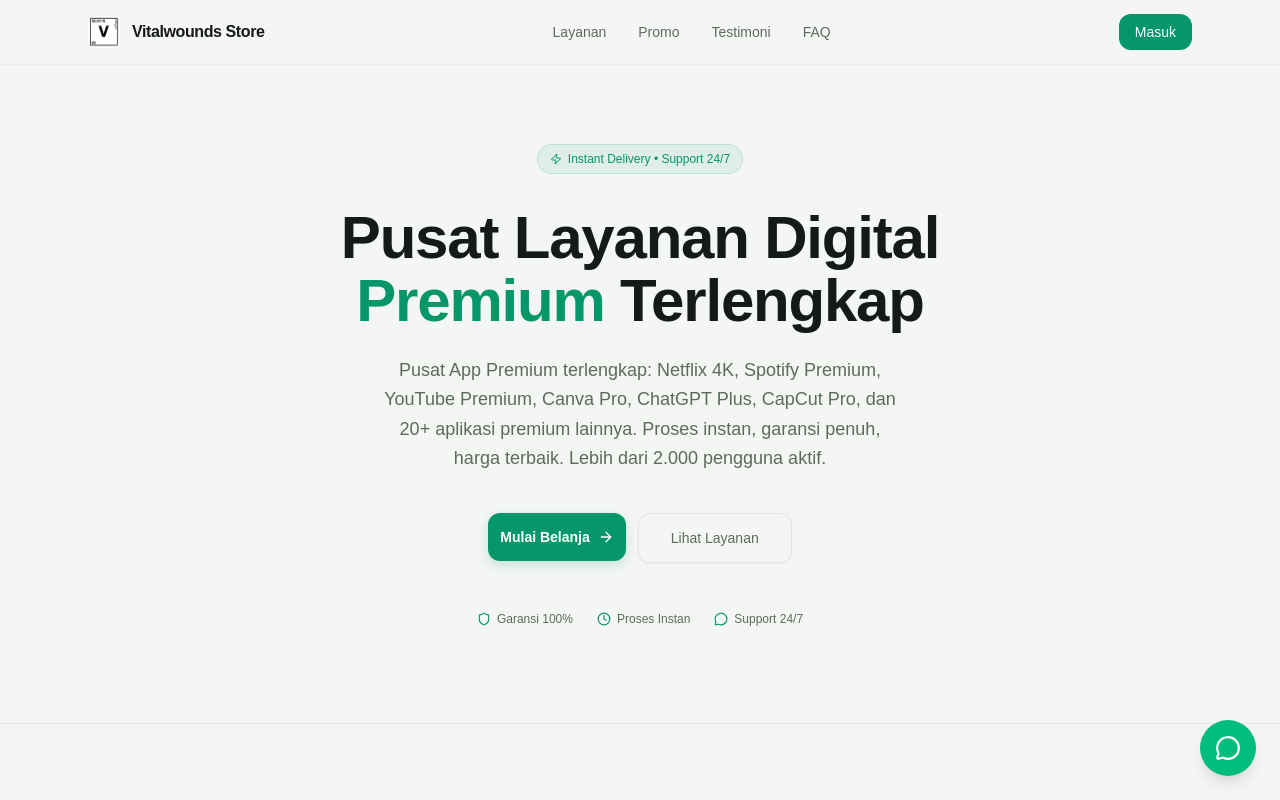
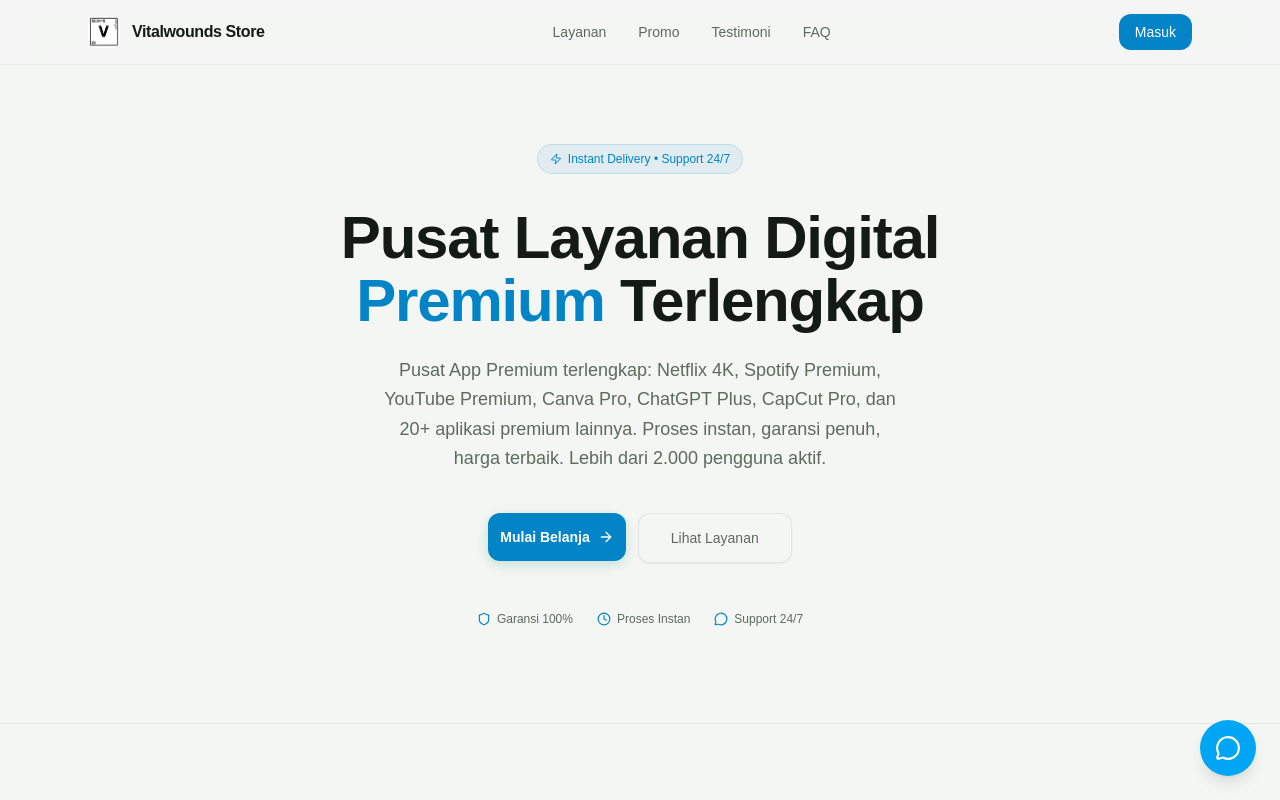
Before and after one commit to marhenrik635-oss/vitalwounds-store, a React (Vite) app: page / in a window 1280 px wide. Shown: the top 800 px of the page. Built offline with nearby package versions, Linux system fonts and the light colour scheme; no server answers.

Commit message:
style: replace all green/emerald with sky blue tones

```diff
--- a/src/components/LandingPage.tsx
+++ b/src/components/LandingPage.tsx
@@ -513,7 +513,7 @@ export default function LandingPage({ navigateTo, isLoggedIn }: LPProps) {
         href="https://wa.me/6288983082523?text=Halo%20Vitalwounds%20Store%2C%20saya%20mau%20tanya%20produk"
         target="_blank"
         rel="noopener noreferrer"
-        className="fixed bottom-6 right-6 z-50 w-14 h-14 rounded-full bg-emerald-500 hover:bg-emerald-600 text-white shadow-lg hover:shadow-xl flex items-center justify-center transition-all duration-300 hover:scale-110 active:scale-95 cursor-pointer"
+        className="fixed bottom-6 right-6 z-50 w-14 h-14 rounded-full bg-sky-500 hover:bg-sky-600 text-white shadow-lg hover:shadow-xl flex items-center justify-center transition-all duration-300 hover:scale-110 active:scale-95 cursor-pointer"
         aria-label="Hubungi via WhatsApp"
       >
         <MessageCircle size={26} />
--- a/src/components/TosPage.tsx
+++ b/src/components/TosPage.tsx
@@ -352,7 +352,7 @@ export default function TosPage() {
             className="mt-16 text-center"
           >
             <div className="bg-vw-surface rounded-2xl border border-vw-border p-6 sm:p-8">
-              <CheckCircle size={20} className="text-emerald-500 mx-auto mb-3" />
+              <CheckCircle size={20} className="text-sky-500 mx-auto mb-3" />
               <p className="text-sm font-medium text-vw-text mb-1">Ada pertanyaan?</p>
               <p className="text-xs text-vw-text-muted mb-4 max-w-sm mx-auto">
                 Tim support kami siap membantu 7 hari seminggu. Jangan ragu untuk menghubungi kami.
--- a/src/index.css
+++ b/src/index.css
@@ -34,7 +34,7 @@
   --color-input: var(--color-vw-border);
   --color-ring: var(--color-vw-accent);
 
-  /* === LIGHT MODE (default) — distinctive emerald palette === */
+  /* === LIGHT MODE (default) — distinctive sky palette === */
   --color-vw-bg: #F4F6F4;
   --color-vw-surface: #FFFFFF;
   --color-vw-text: #141A16;
@@ -42,8 +42,8 @@
   --color-vw-muted: #8A9A8A;
   --color-vw-border: rgba(0, 0, 0, 0.07);
   --color-vw-border-medium: rgba(0, 0, 0, 0.12);
-  --color-vw-accent: #059669;
-  --color-vw-accent-hover: #047857;
+  --color-vw-accent: #0284c7;
+  --color-vw-accent-hover: #0369a1;
   --color-vw-accent-light: rgba(5, 150, 105, 0.10);
   --color-vw-accent-subtle: rgba(5, 150, 105, 0.05);
 
@@ -103,8 +103,8 @@ html.light {
   --color-vw-muted: #8A9A8A;
   --color-vw-border: rgba(0, 0, 0, 0.07);
   --color-vw-border-medium: rgba(0, 0, 0, 0.12);
-  --color-vw-accent: #059669;
-  --color-vw-accent-hover: #047857;
+  --color-vw-accent: #0284c7;
+  --color-vw-accent-hover: #0369a1;
   --color-vw-accent-light: rgba(5, 150, 105, 0.10);
   --color-vw-accent-subtle: rgba(5, 150, 105, 0.05);
   --shadow-card: 0 1px 2px rgba(0, 0, 0, 0.04);
@@ -268,7 +268,7 @@ h1, h2, h3, h4, h5, h6 {
   font-size: 0.75rem;
   font-weight: 600;
 }
-.badge-success { background: rgba(16, 185, 129, 0.08); color: #059669; }
+.badge-success { background: rgba(16, 185, 129, 0.08); color: #0284c7; }
 .badge-danger { background: rgba(239, 68, 68, 0.08); color: #DC2626; }
 .badge-warning { background: rgba(245, 158, 11, 0.08); color: #D97706; }
 .badge-info { background: rgba(5, 150, 105, 0.08); color: var(--color-vw-accent); }
```
